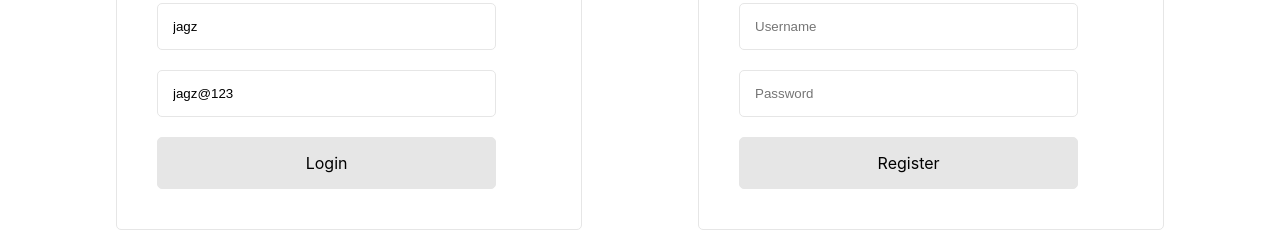
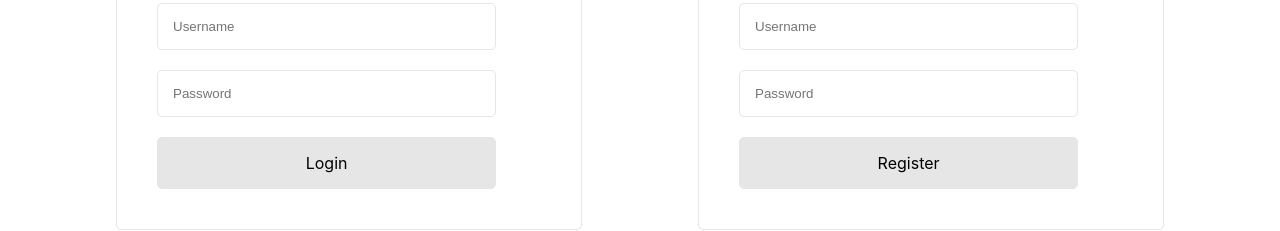
Before and after one commit to jagruteebanda/twitter-helpdesk-client, a React (Create React App) app: page / in a window 1280 px wide. Shown: the part 386-617 px from the top of the page. Built offline with nearby package versions, Linux system fonts and the light colour scheme.

Commit message:
removed default crdentials

```diff
--- a/src/components/LoginRegister.js
+++ b/src/components/LoginRegister.js
@@ -7,8 +7,8 @@ class LoginAndRegister extends React.Component {
     super(props);
     this.state = {
       loginDetails: {
-        username: "jagz",
-        password: "jagz@123",
+        username: "",
+        password: "",
       },
       registerDetails: {
         username: "",
```
